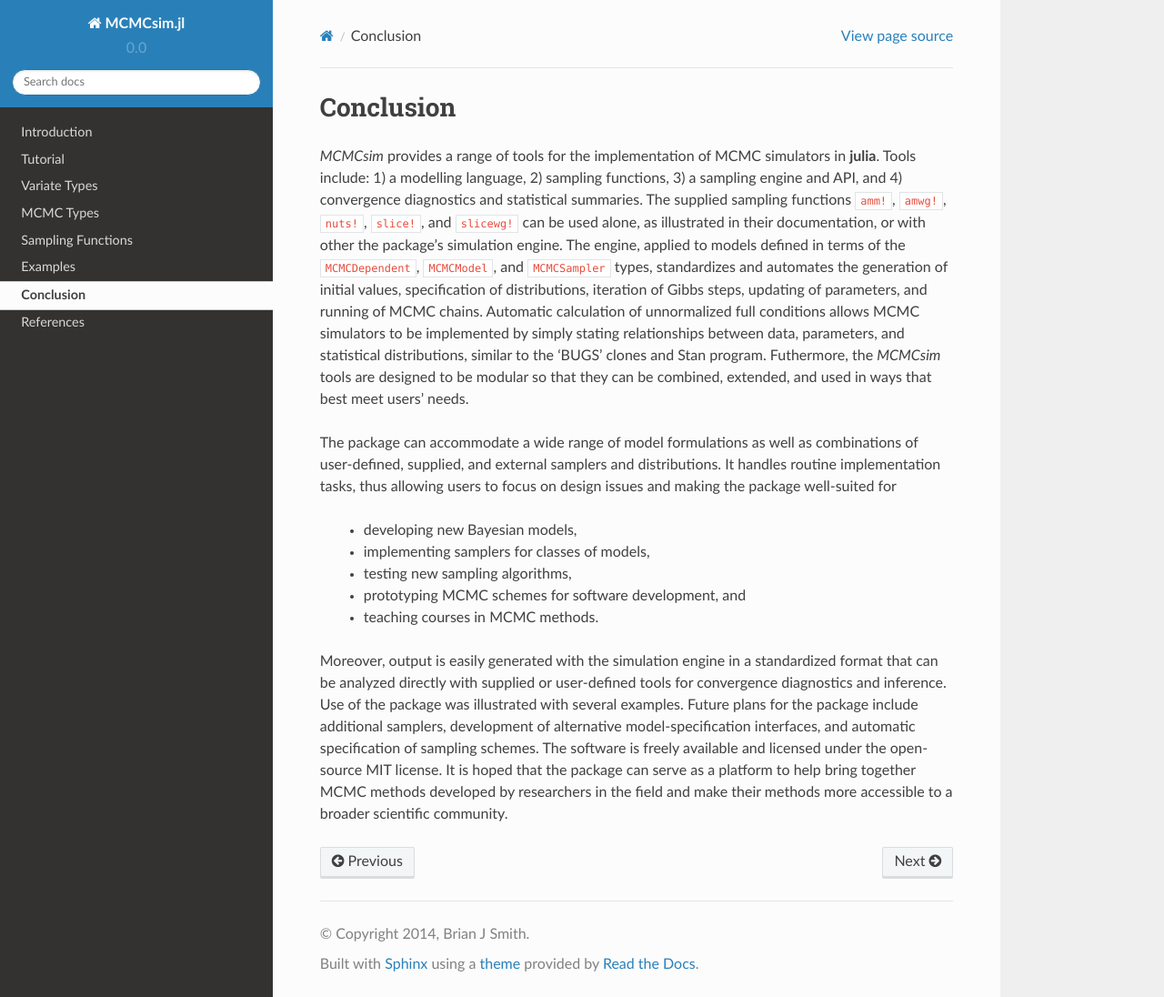
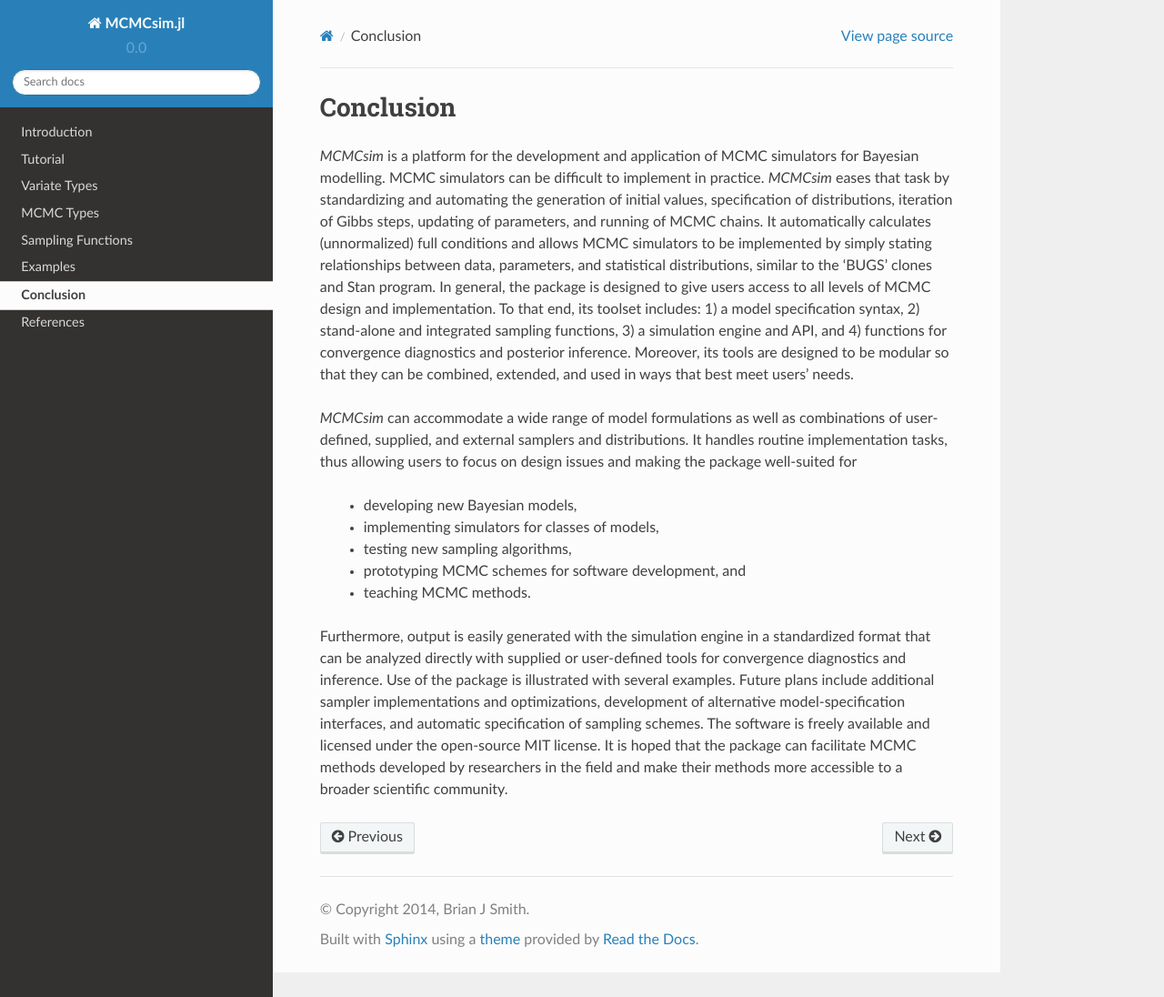
Before and after one commit to brian-j-smith/Mamba.jl, a Sphinx documentation site: the page built from doc/conclusion.rst, in a window 1280 px wide and 1096 px high. Shown: the whole window at 91% size. Built offline with Sphinx 7.4.7 and the Read the Docs theme 2.0.0, drawn with Linux system fonts in a browser that asks for light colours; formulas are drawn with MathJax 3.

Commit message:
Updated conclusion.

```diff
--- a/doc/conclusion.rst
+++ b/doc/conclusion.rst
@@ -1,14 +1,14 @@
 Conclusion
 ----------
 
-`MCMCsim` provides a range of tools for the implementation of MCMC simulators in **julia**.  Tools include: 1) a modelling language, 2) sampling functions, 3) a sampling engine and API, and 4) convergence diagnostics and statistical summaries.  The supplied sampling functions ``amm!``, ``amwg!``, ``nuts!``, ``slice!``, and ``slicewg!`` can be used alone, as illustrated in their documentation, or with other the package's simulation engine.  The engine, applied to models defined in terms of the ``MCMCDependent``, ``MCMCModel``, and ``MCMCSampler`` types, standardizes and automates the generation of initial values, specification of distributions, iteration of Gibbs steps, updating of parameters, and running of MCMC chains.  Automatic calculation of unnormalized full conditions allows MCMC simulators to be implemented by simply stating relationships between data, parameters, and statistical distributions, similar to the 'BUGS' clones and Stan program.  Futhermore, the `MCMCsim` tools are designed to be modular so that they can be combined, extended, and used in ways that best meet users' needs.
+`MCMCsim` is a platform for the development and application of MCMC simulators for Bayesian modelling.  MCMC simulators can be difficult to implement in practice.  `MCMCsim` eases that task by standardizing and automating the generation of initial values, specification of distributions, iteration of Gibbs steps, updating of parameters, and running of MCMC chains.  It automatically calculates (unnormalized) full conditions and allows MCMC simulators to be implemented by simply stating relationships between data, parameters, and statistical distributions, similar to the 'BUGS' clones and Stan program.  In general, the package is designed to give users access to all levels of MCMC design and implementation.  To that end, its toolset includes: 1) a model specification syntax, 2) stand-alone and integrated sampling functions, 3) a simulation engine and API, and 4) functions for convergence diagnostics and posterior inference.  Moreover, its tools are designed to be modular so that they can be combined, extended, and used in ways that best meet users' needs.
 
-The package can accommodate a wide range of model formulations as well as combinations of user-defined, supplied, and external samplers and distributions. It handles routine implementation tasks, thus allowing users to focus on design issues and making the package well-suited for
+`MCMCsim` can accommodate a wide range of model formulations as well as combinations of user-defined, supplied, and external samplers and distributions. It handles routine implementation tasks, thus allowing users to focus on design issues and making the package well-suited for
 
 	* developing new Bayesian models,
-	* implementing samplers for classes of models,
+	* implementing simulators for classes of models,
 	* testing new sampling algorithms,
 	* prototyping MCMC schemes for software development, and
-	* teaching courses in MCMC methods.
+	* teaching MCMC methods.
 
-Moreover, output is easily generated with the simulation engine in a standardized format that can be analyzed directly with supplied or user-defined tools for convergence diagnostics and inference.  Use of the package was illustrated with several examples.  Future plans for the package include additional samplers, development of alternative model-specification interfaces, and automatic specification of sampling schemes.  The software is freely available and licensed under the open-source MIT license.  It is hoped that the package can serve as a platform to help bring together MCMC methods developed by researchers in the field and make their methods more accessible to a broader scientific community.
+Furthermore, output is easily generated with the simulation engine in a standardized format that can be analyzed directly with supplied or user-defined tools for convergence diagnostics and inference.  Use of the package is illustrated with several examples.  Future plans include additional sampler implementations and optimizations, development of alternative model-specification interfaces, and automatic specification of sampling schemes.  The software is freely available and licensed under the open-source MIT license.  It is hoped that the package can facilitate MCMC methods developed by researchers in the field and make their methods more accessible to a broader scientific community.
```
